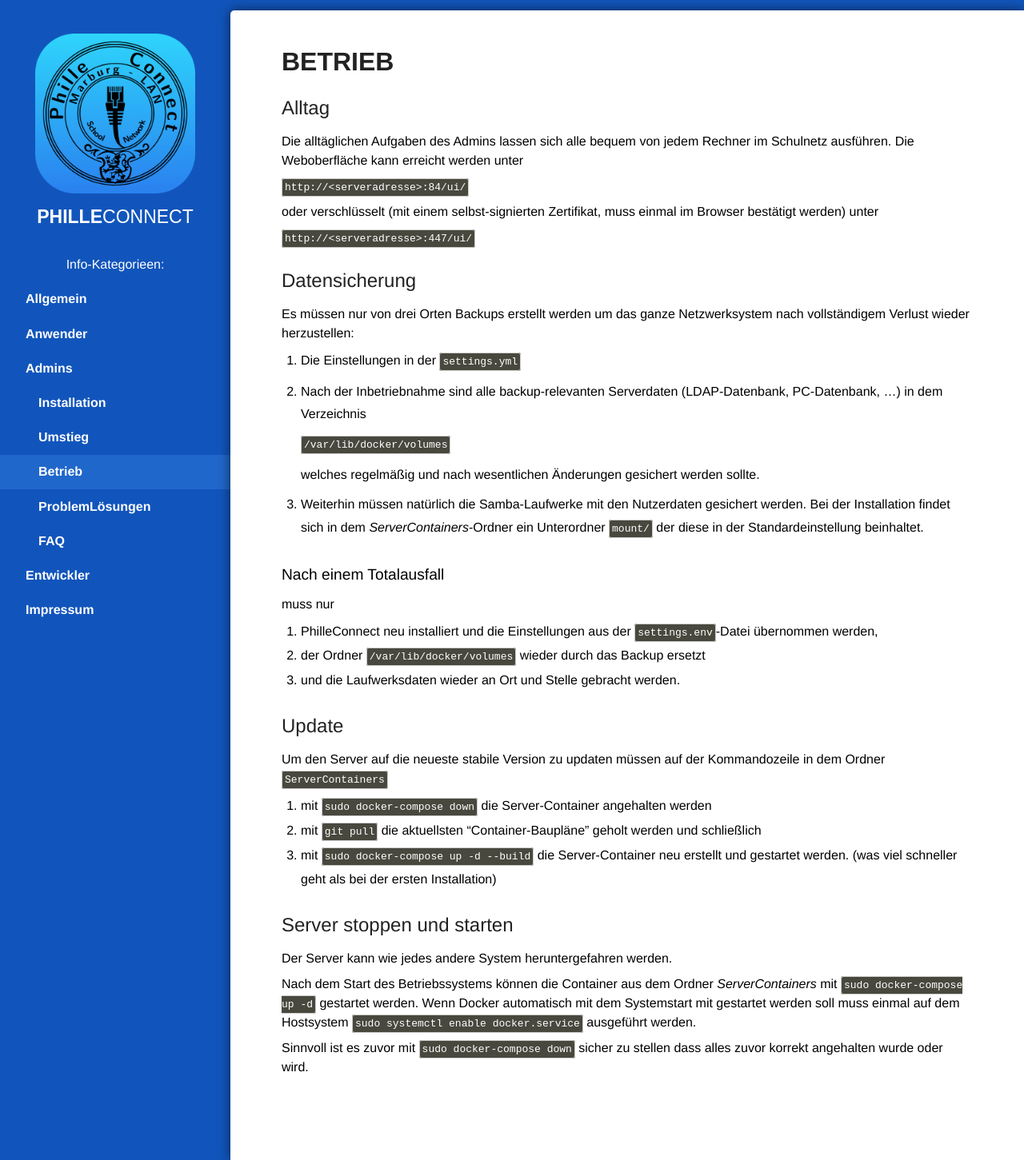
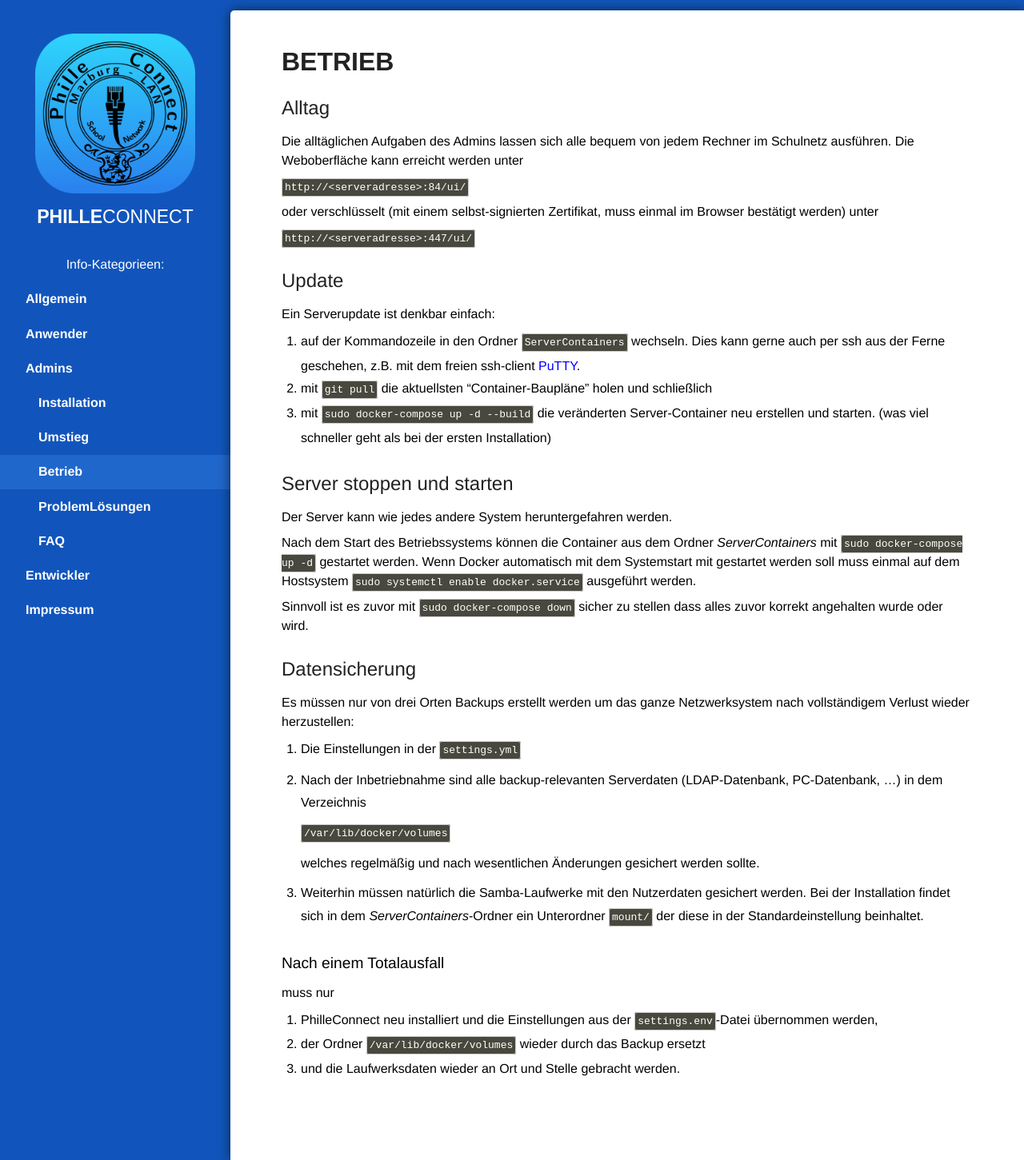
Before and after one commit to philleconnect/philleconnect.github.io, a Jekyll site: the page built from _pages/admins/04_betrieb.md, in a window 1280 px wide. Shown: the whole page at 80% size. Built offline with Jekyll 4.4.1, drawn with Linux system fonts in a browser that asks for light colours; some of the changed lines change nothing that is shown.

Commit message:
updated update-information

```diff
--- a/_pages/admins/04_betrieb.md
+++ b/_pages/admins/04_betrieb.md
@@ -18,6 +18,22 @@ oder verschlüsselt (mit einem selbst-signierten Zertifikat, muss einmal im Brow
 
 `http://<serveradresse>:447/ui/`
 
+## Update
+
+Ein Serverupdate ist denkbar einfach:
+
+1. auf der Kommandozeile in den Ordner `ServerContainers` wechseln. Dies kann gerne auch per ssh aus der Ferne geschehen, z.B. mit dem freien ssh-client [PuTTY](https://de.wikipedia.org/wiki/PuTTY).
+2. mit `git pull` die aktuellsten "Container-Baupläne" holen und schließlich
+3. mit `sudo docker-compose up -d --build` die veränderten Server-Container neu erstellen und starten. (was viel schneller geht als bei der ersten Installation)
+
+## Server stoppen und starten
+
+Der Server kann wie jedes andere System heruntergefahren werden.
+
+Nach dem Start des Betriebssystems können die Container aus dem Ordner _ServerContainers_ mit `sudo docker-compose up -d` gestartet werden. Wenn Docker automatisch mit dem Systemstart mit gestartet werden soll muss einmal auf dem Hostsystem `sudo systemctl enable docker.service` ausgeführt werden.
+
+Sinnvoll ist es zuvor mit `sudo docker-compose down` sicher zu stellen dass alles zuvor korrekt angehalten wurde oder wird.
+
 ## Datensicherung
 
 Es müssen nur von drei Orten Backups erstellt werden um das ganze Netzwerksystem nach vollständigem Verlust wieder herzustellen:
@@ -32,8 +48,6 @@ Es müssen nur von drei Orten Backups erstellt werden um das ganze Netzwerksyste
 
 3. Weiterhin müssen natürlich die Samba-Laufwerke mit den Nutzerdaten gesichert werden. Bei der Installation findet sich in dem _ServerContainers_-Ordner ein Unterordner `mount/` der diese in der Standardeinstellung beinhaltet.
 
-
-
 ### Nach einem Totalausfall
 
 muss nur
@@ -41,19 +55,3 @@ muss nur
 1. PhilleConnect neu installiert und die Einstellungen aus der `settings.env`-Datei übernommen werden,
 2. der Ordner `/var/lib/docker/volumes` wieder durch das Backup ersetzt
 3. und die Laufwerksdaten wieder an Ort und Stelle gebracht werden.
-
-## Update
-
-Um den Server auf die neueste stabile Version zu updaten müssen auf der Kommandozeile in dem Ordner `ServerContainers`
-
-1. mit `sudo docker-compose down` die Server-Container angehalten werden
-2. mit `git pull` die aktuellsten "Container-Baupläne" geholt werden und schließlich
-3. mit `sudo docker-compose up -d --build` die Server-Container neu erstellt und gestartet werden. (was viel schneller geht als bei der ersten Installation)
-
-## Server stoppen und starten
-
-Der Server kann wie jedes andere System heruntergefahren werden.
-
-Nach dem Start des Betriebssystems können die Container aus dem Ordner _ServerContainers_ mit `sudo docker-compose up -d` gestartet werden. Wenn Docker automatisch mit dem Systemstart mit gestartet werden soll muss einmal auf dem Hostsystem `sudo systemctl enable docker.service` ausgeführt werden.
-
-Sinnvoll ist es zuvor mit `sudo docker-compose down` sicher zu stellen dass alles zuvor korrekt angehalten wurde oder wird.
```
